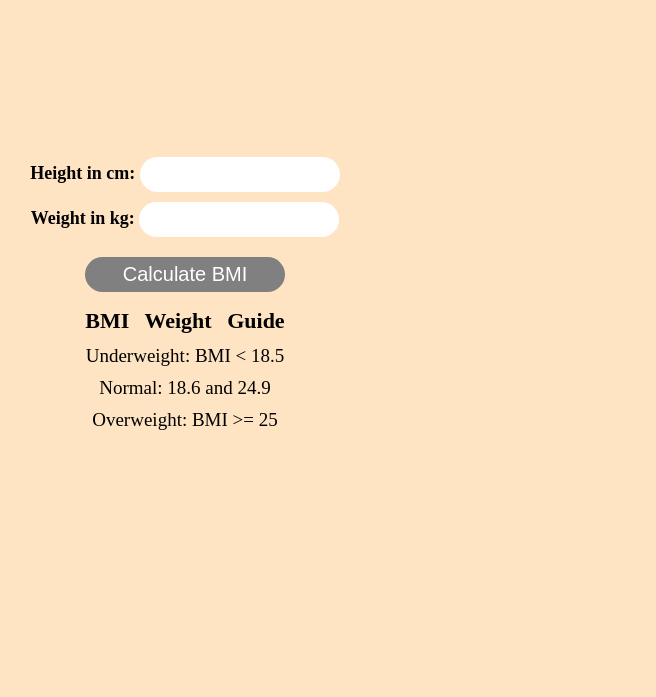
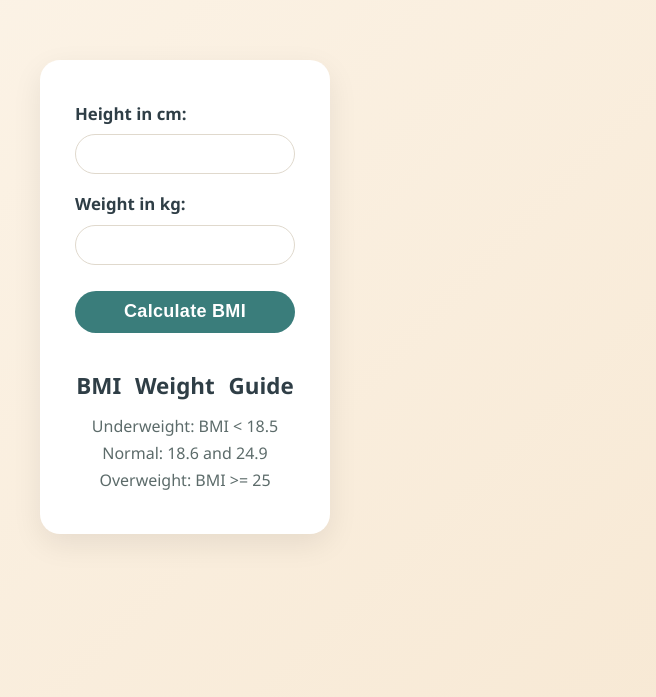
Before and after one commit to simplysaadali/js_projects, a plain HTML site: page 03_bmi_calculator/index.html in a window 1280 px wide. Shown: the part 103-800 px from the top of the page, without its empty margins (455-1111 px from the left). Drawn offline with Linux system fonts and the light colour scheme.

Commit message:
image addition and css alteration

```diff
--- a/03_bmi_calculator/style.css
+++ b/03_bmi_calculator/style.css
@@ -1,82 +1,104 @@
-*{
+* {
     margin: 0;
     padding: 0;
     box-sizing: border-box;
 }
 
-body{
-    background-color: bisque;
+body {
+    background: linear-gradient(135deg, #fdf6ec, #f7e8d3);
     height: 100vh;
     line-height: 1.7;
+    font-family: 'Segoe UI', Roboto, sans-serif;
 
     display: flex;
     justify-content: center;
     align-items: center;
 }
 
-label{
-    font-size: large;
-    font-weight: bold;
-}
-
-#height{
-    width: 200px;
-    height: 35px;
-    border-radius: 25px;
-    border: none;
-    margin-bottom: 10px;
-    padding-left: 10px;
-}
-
-#weight{
-    width: 200px;
-    height: 35px;
-    border-radius: 25px;
-    border: none;
-    margin-bottom: 10px;
-    padding-left: 10px;
-}
-
-form{
+form {
+    background: #ffffff;
+    padding: 40px 35px;
+    border-radius: 20px;
+    box-shadow: 0 10px 30px rgba(0, 0, 0, 0.08);
     text-align: center;
 }
 
-#calculate-btn{
-    width: 200px;
-    height: 35px;
+label {
+    display: block;
+    font-size: 1.05rem;
+    font-weight: 600;
+    color: #2f3e46;
+    margin-bottom: 6px;
+    text-align: left;
+}
+
+#height,
+#weight {
+    width: 220px;
+    height: 40px;
+    border-radius: 25px;
+    border: 1.5px solid #e0d9cd;
+    margin-bottom: 16px;
+    padding-left: 14px;
+    font-size: 15px;
+    outline: none;
+    transition: border-color 0.2s ease, box-shadow 0.2s ease;
+}
+
+#height:focus,
+#weight:focus {
+    border-color: #3a7d7b;
+    box-shadow: 0 0 0 3px rgba(58, 125, 123, 0.15);
+}
+
+#calculate-btn {
+    width: 220px;
+    height: 42px;
     border-radius: 25px;
     border: none;
 
-    background-color: gray;
-    color: white;
-    font-size: 20px;
+    background-color: #3a7d7b;
+    color: #ffffff;
+    font-size: 18px;
+    font-weight: 600;
+    letter-spacing: 0.3px;
 
     margin-top: 10px;
-    margin-bottom: 10px;
-    transition: transform 0.2s ease;
+    margin-bottom: 14px;
+    transition: background-color 0.2s ease, transform 0.2s ease, box-shadow 0.2s ease;
 }
 
 #calculate-btn:hover {
-    background-color: black;
+    background-color: #2c5f5d;
     cursor: pointer;
-
     transform: translateY(-2px);
-    box-shadow: inset 0 0 5px rgba(200, 198, 198, 0.5);
+    box-shadow: 0 6px 14px rgba(44, 95, 93, 0.35);
 }
 
-#weight-guide{
-    text-align: center;
+#calculate-btn:active {
+    transform: translateY(0);
 }
 
-h3{
-    font-size: 22px;
-    word-spacing: 10px;
+#weight-guide {
+    text-align: center;
+    margin-top: 20px;
 }
 
-#weight-guide p{
-    font-size: 19px;
+h3 {
+    font-size: 1.4rem;
+    word-spacing: 8px;
+    color: #2f3e46;
+    margin-bottom: 8px;
 }
 
-#results{
-    font-size: 20px;
+#weight-guide p {
+    font-size: 1rem;
+    color: #5c6b6a;
 }
+
+#results {
+    font-size: 1.2rem;
+    color: #2f3e46;
+    margin-top: 12px;
+    font-weight: 500;
+}
```
Also changed, not shown: 03_bmi_calculator/View.png (added).
